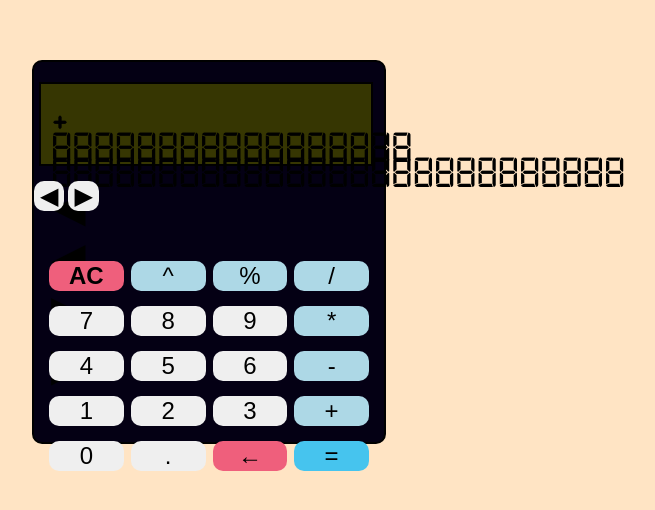
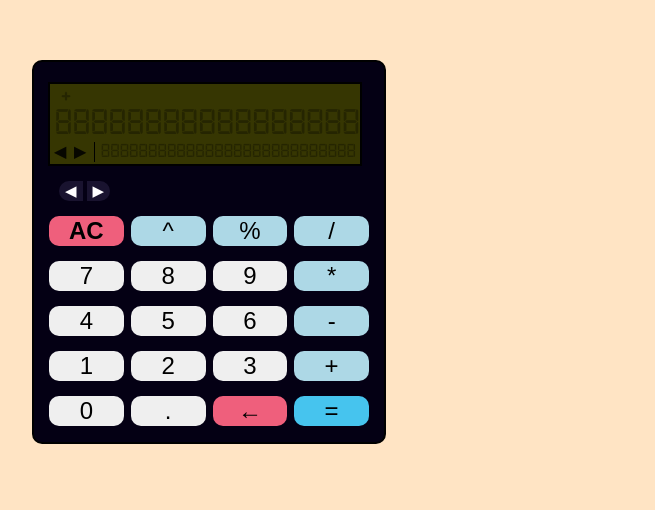
Before and after one commit to saminahmed22/odin_calc, a plain HTML site: page index.html in a window 1280 px wide. Shown: the part 148-658 px from the top of the page, without its empty margins (431-1086 px from the left). Drawn offline with Linux system fonts and the light colour scheme.

Commit message:
styles[styles.css]: added led effects for the divs

```diff
--- a/styles.css
+++ b/styles.css
@@ -26,60 +26,164 @@ body {
 
 .display {
     border: 2px solid black;
+    display: block;
     height: 80px;
     width: 310px;
-    margin: 20px 5px 15px 5px;
-    padding: 0 10px 0 10px;
+    margin: 20px 7px 15px 14px;
     background-color: rgb(54, 54, 2);
-    display: block;
     font-family: digital;
-    font-size: 45px;
-    /* position: relative; */
 }
 
-.display_texts {
+.operatorDiv {
     display: flex;
-    justify-content: flex-end;
-    height: 40px;
+    justify-content: flex-start;
+    height: 20px;
     width: 310px;
-    padding-top: 1px;
-    overflow-x: hidden;
+    position: relative;
+    font-size: 30px;
+}
+
+
+.operatorDisplay,
+.operatorPlaceholder {
+    left: 10px;
+    position: absolute;
 }
 
 .operatorDisplay {
-    height: 20px;
-    width: 20px;
-    display: flex;
-    align-items: center;
-    justify-content: center;
-    font-family: digital;
-    font-size: 40px;
+    z-index: 1;
 }
 
-.dispalyResult {
+.operatorPlaceholder {
+    opacity: .3;
+}
+
+.mainTextDiv {
+    margin-top: 2px;
+    position: relative;
+    display: flex;
+    justify-content: flex-end;
+    height: 36px;
+    width: 310px;
+    overflow-x: hidden;
+    font-size: 38px;
+}
+
+.mainText,
+.mainTextPlaceholder {
+    position: absolute;
+}
+
+.mainText {
+    z-index: 1;
+}
+
+.mainTextPlaceholder {
+    opacity: .3;
+}
+
+.resultDiv {
+    position: relative;
     display: flex;
     justify-content: flex-end;
     height: 20px;
-    width: 310px;
-    padding-top: 0px;
-    /* background-color: yellowgreen; */
+    width: 265px;
     font-size: 20px;
+    float: right;
+    border-left: 1px solid black;
 }
 
-/* .main_text {
-    z-index: 2;
-
+.resultText,
+.resultTextPlaceholder {
+    position: absolute;
+    padding: 0 4px 0 0;
 }
 
-
-.placeholder {
-    opacity: 0.3;
+.resultText {
     z-index: 1;
 }
-*/
+
+.resultTextPlaceholder {
+    opacity: .3;
+}
+
+.overflow {
+    display: flex;
+    height: 20px;
+    width: 40px;
+    padding-left: 4px;
+}
+
+.overflowLeft {
+    position: relative;
+    display: flex;
+    height: 20px;
+    width: 20px;
+}
+
+.overflowLeftMain,
+.overflowLeftPH {
+    height: 20px;
+    width: 20px;
+    position: absolute;
+}
+
+.overflowLeftMain {
+    opacity: .8;
+    z-index: 1;
+}
+
+.overflowLeftPH {
+    opacity: .3;
+}
+
+.overflowRight {
+    position: relative;
+    display: flex;
+    height: 20px;
+    width: 20px;
+}
+
+.overflowRightMain,
+.overflowRightPH {
+    height: 20px;
+    width: 20px;
+    position: absolute;
+}
+
+.overflowRightMain {
+    opacity: .8;
+    z-index: 1;
+}
+
+.overflowRightPH {
+    opacity: .3;
+}
+
+.controlbuttons {
+    height: 30px;
+    width: 310px;
+    padding: 0 0 0 25px;
+}
+
+.overflowLeftBtn {
+    font-size: 15px;
+    border-top-right-radius: 0;
+    border-bottom-right-radius: 0;
+    color: white;
+    background-color: rgba(32, 25, 56, 0.775);
+}
+
+.overflowRightBtn {
+    font-size: 15px;
+    border-top-left-radius: 0;
+    border-bottom-left-radius: 0;
+    color: white;
+    background-color: rgba(32, 25, 56, 0.775);
+}
 
 .buttons {
-    margin: 50px 0 20px 0;
+    margin: 5px 0 20px 0;
 }
 
 .row1,
```
